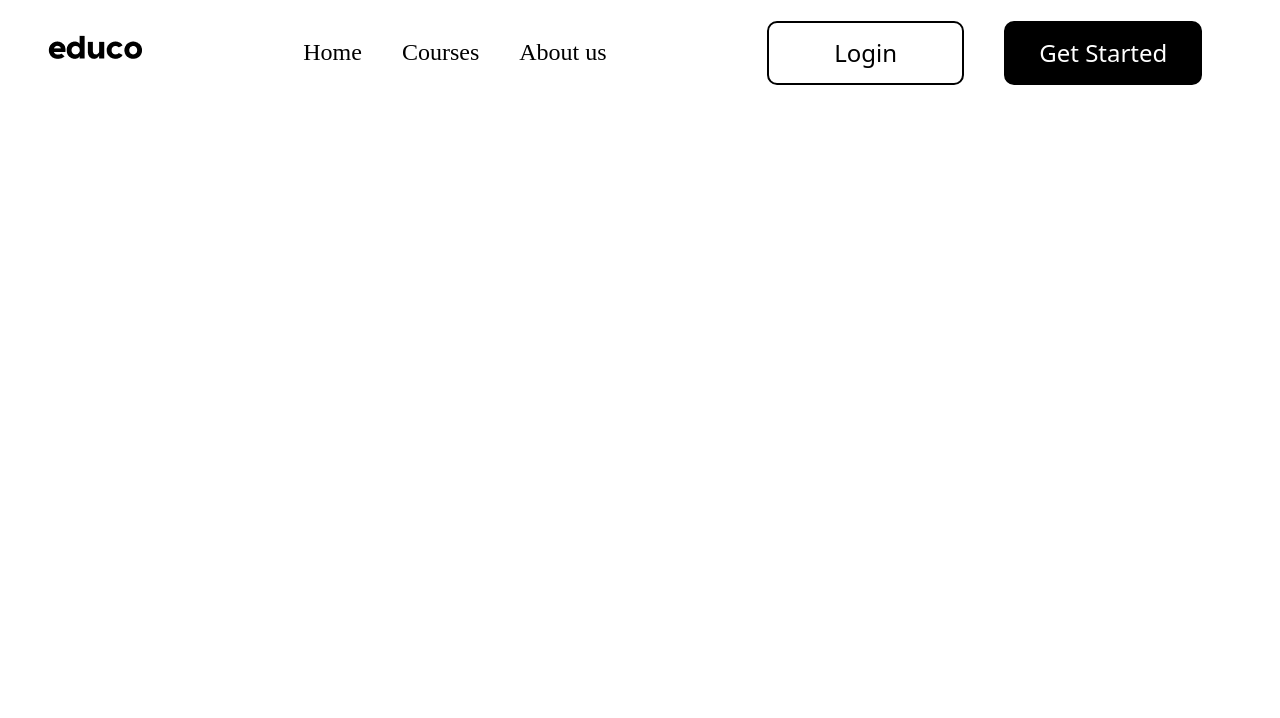
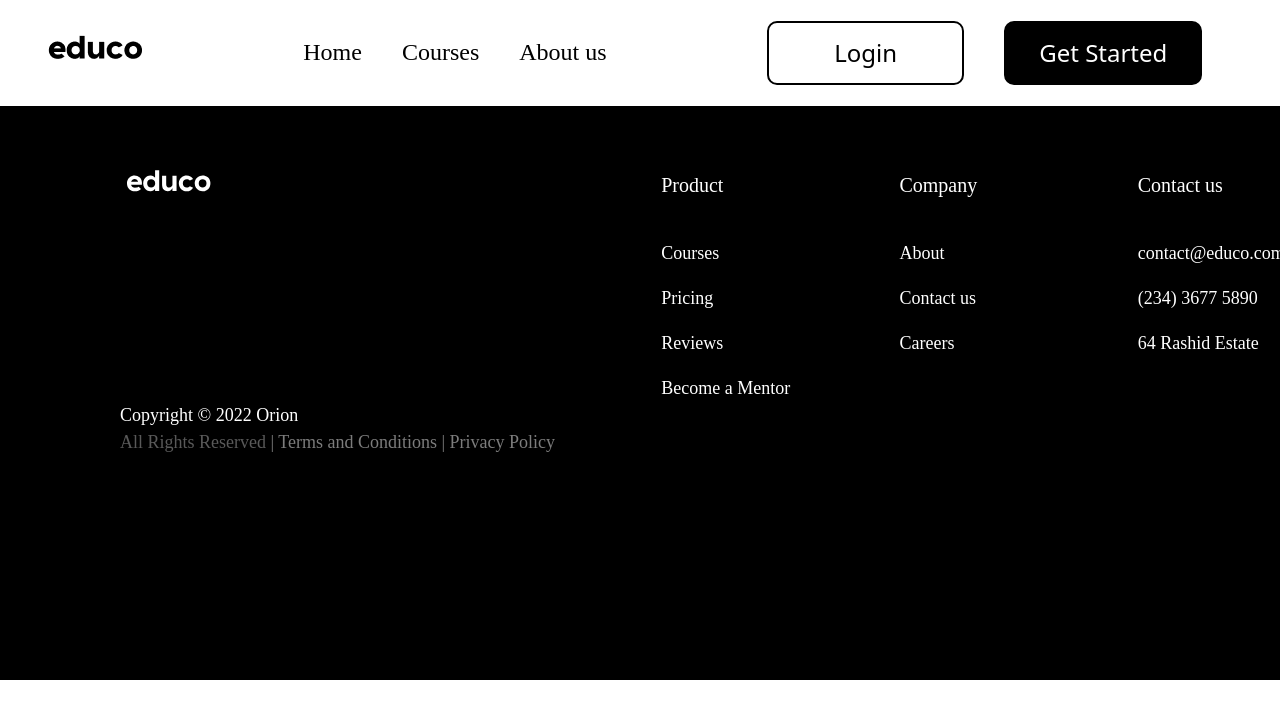
Before and after one commit to Eliteboss1/Educo, a React (Vite) app: page / in a window 1280 px wide. Shown: the top 718 px of the page. Built offline with nearby package versions, Linux system fonts and the light colour scheme.

Commit message:
feat:build navigation section

```diff
--- a/src/App.jsx
+++ b/src/App.jsx
@@ -1,9 +1,16 @@
 import React from "react";
 import Navigation from "../src/components/Navigation/index";
+import Footer from "../src/components/Footer/index";
 export default function App() {
   return (
     <div>
-      <Navigation />
+      <div>
+        <Navigation />
+      </div>
+      {/*Footer*/}
+      <div>
+        <Footer />
+      </div>
     </div>
   );
 }
--- /dev/null
+++ b/src/components/Footer/index.jsx
@@ -0,0 +1,57 @@
+import React from "react";
+import { Fotlogo } from "../../utils";
+
+const Footer = () => {
+  return (
+    <div className="bg-black pt-[64px] pb-[224px] px-[50px] xl:px-0  font-[visby]">
+      <div>
+        <div className="flex ">
+          <div className="xl:pl-[126.19px]  pr-[100px] lg:pr-[350px] xl:pr-[449px]">
+            <img src={Fotlogo} />
+          </div>
+          <div className=" grid  grid-cols-3 xl:gap-24 gap-10">
+            <div className="">
+              <p className="text-[white] font-[500] text-[20px] ">Product</p>
+              <ul className="text-white pt-10 text-[18px]  flex flex-col gap-[18px] font-[500]">
+                <li>Courses</li>
+                <li>Pricing</li>
+                <li>Reviews</li>
+                <li>Become a Mentor</li>
+              </ul>
+            </div>
+            <div>
+              <p className="text-[white] font-[500] text-[20px]">Company</p>
+              <ul className="text-white pt-10 text-[18px] font-[500]  flex flex-col gap-[18px]">
+                <li>About</li>
+                <li>Contact us</li>
+                <li>Careers</li>
+              </ul>
+            </div>
+            <div>
+              <p className="text-[white] font-[500] text-[20px]">Contact us</p>
+              <ul className="text-white pt-10 text-[18px] font-[500]  flex flex-col gap-[18px]">
+                <li>contact@educo.com</li>
+                <li>(234) 3677 5890</li>
+                <li>64 Rashid Estate</li>
+              </ul>
+            </div>
+          </div>
+        </div>
+      </div>
+      <div className="px-[120px]">
+        <div>
+          <span className="text-white text-[18px]">Copyright © 2022 Orion</span>
+        </div>
+        <div>
+          {" "}
+          <p className="text-[#7C7C7C] text-[18px]">
+            <span className="text-[#595959]">All Rights Reserved</span> | Terms
+            and Conditions | Privacy Policy{" "}
+          </p>{" "}
+        </div>
+      </div>
+    </div>
+  );
+};
+
+export default Footer;
--- a/src/components/Navigation/index.jsx
+++ b/src/components/Navigation/index.jsx
@@ -2,25 +2,25 @@ import React from "react";
 import { navLogo } from "../../utils";
 const Navigation = () => {
   return (
-    <div className=" flex justify-between pl-[48px] pr-[77.91px]">
+    <div className=" flex justify-between xl:pl-[48px] xl:pr-[77.91px] md:pl-[20px] md:pr-[20px]">
       <div>
-        <img src={navLogo} className=" py-[34.5px]" />
+        <img src={navLogo} className=" py-[34.5px] " />
       </div>
       <div className="py-[39px]">
-        <ul className="flex gap-[40px] text-[24px] font-[500] font-[visby] cursor-pointer leading-[116%]">
+        <ul className="flex gap-[40px] xl:text-[24px] md:text-[20px] font-[500] font-[visby] cursor-pointer leading-[116%]">
           <li>Home</li>
           <li>Courses</li>
           <li>About us</li>
         </ul>
       </div>
       <div className="flex py-[21px] ">
-        <div className="pr-[40px]">
-          <button className="rounded-[10px] border-[2px] border-[#000000] w-[197.65px] h-[64px] text-[24px] font-[400] font-[poppins leading-[116%]">
+        <div className="xl:pr-[40px] md:pr-[30px]">
+          <button className="rounded-[10px] border-[2px] border-[#000000] md:w-[130px] md:h-[50px] md:text-[20px]  xl:w-[197.65px] xl:h-[64px] xl:text-[24px] font-[400] font-[poppins leading-[116%]">
             Login
           </button>
         </div>
         <div>
-          <button className="rounded-[10px] border-[2px] border-[#000000] w-[197.65px] h-[64px] bg-[#000000] text-white text-[24px] font-[400] font-[poppins leading-[116%]">
+          <button className="rounded-[10px] border-[2px] border-[#000000] xl:w-[197.65px] xl:h-[64px] md:w-[130px] md:h-[50px] md:text-[20px] bg-[#000000] text-white xl:text-[24px] font-[400] font-[poppins leading-[116%]">
             Get Started
           </button>
         </div>
--- a/src/utils/index.js
+++ b/src/utils/index.js
@@ -1,3 +1,4 @@
 import navLogo from "../assets/images/educo.png";
+import Fotlogo from "../assets/icons/educo.svg";
 
-export { navLogo };
+export { navLogo, Fotlogo };
```
Also changed, not shown: src/assets/icons/educo.svg (added), 1 other file (tests, documents, lock files or other folders).
